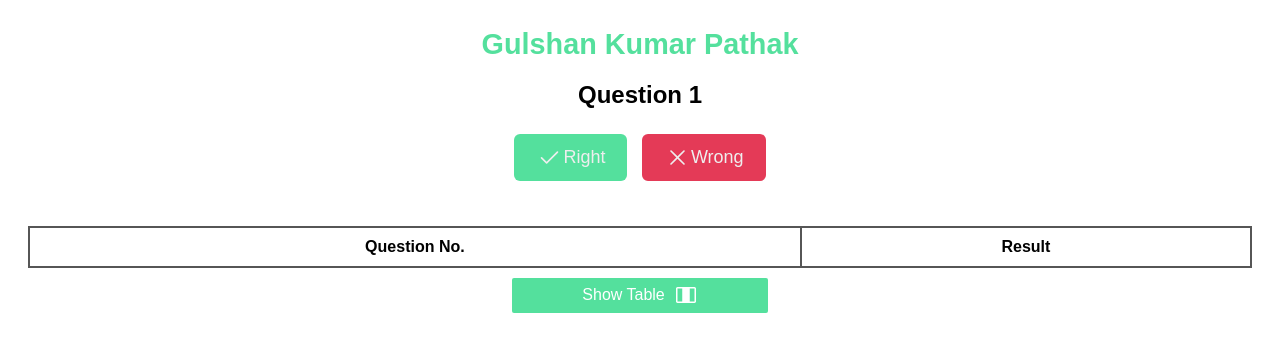
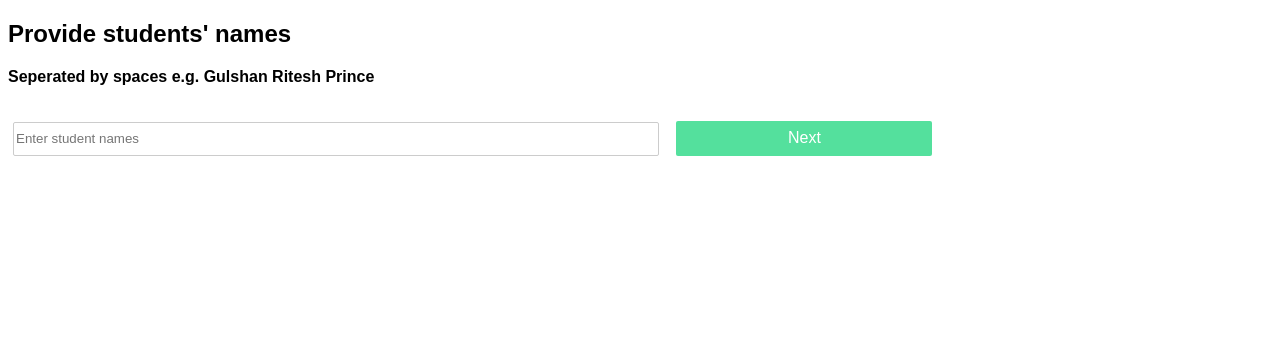
Before and after one commit to Gulshan99d/Mark_MCQ, a plain HTML site: page index.html in a window 1280 px wide. Drawn offline with Linux system fonts and the light colour scheme.

Commit message:
Update index.html for student name

```diff
--- a/index.html
+++ b/index.html
@@ -10,17 +10,26 @@
 </head>
 
 <body>
+  <div class="infoView">
+    <h2>Provide students' names</h2>
+    <p>Seperated by spaces e.g. Gulshan Ritesh Prince</p>
+    <div class="inputs">
+      <input type="text" id="studentInput" placeholder="Enter student names" />
+      <button class="next submit" type="submit">Next</button>
+    </div>
+    <ul id="studentList"></ul>
+  </div>
 
-  <div class="container">
+  <div class="container hidden">
     <div type="text" id="studentName"></div>
     <h2 class="question" id="questionNumber">Question 1</h2>
     <div class="buttons">
-      <button id="right" onclick="markAnswer('Right')">
+      <button id="right">
         <svg viewBox="0 0 48 48" xmlns="http://www.w3.org/2000/svg" height="1.5em" width="1.5em">
           <path fill="currentColor"
                                                                                                                                   d="M18.9 35.1q-.3 0-.55-.1-.25-.1-.5-.35L8.8 25.6q-.45-.45-.45-1.1 0-.65.45-1.1.45-.45 1.05-.45.6 0 1.05.45l8 8 18.15-18.15q.45-.45 1.075-.45t1.075.45q.45.45.45 1.075T39.2 15.4L19.95 34.65q-.25.25-.5.35-.25.1-.55.1Z" />
         </svg>Right</button>
-      <button id="wrong" onclick="markAnswer('Wrong')">
+      <button id="wrong">
         <svg viewBox="0 0 48 48" xmlns="http://www.w3.org/2000/svg" height="1.5em" width="1.5em">
           <path fill="currentColor"
                                                                                                                                   d="M24 26.1 13.5 36.6q-.45.45-1.05.45-.6 0-1.05-.45-.45-.45-.45-1.05 0-.6.45-1.05L21.9 24 11.4 13.5q-.45-.45-.45-1.05 0-.6.45-1.05.45-.45 1.05-.45.6 0 1.05.45L24 21.9l10.5-10.5q.45-.45 1.05-.45.6 0 1.05.45.45.45.45 1.05 0 .6-.45 1.05L26.1 24l10.5 10.5q.45.45.45 1.05 0 .6-.45 1.05-.45.45-1.05.45-.6 0-1.05-.45Z" />
@@ -29,7 +38,7 @@
     </div>
 
     <div class="tableWrapper">
-      <table id="resultsTable">
+      <table id="resultsTable" class="hidden">
         <thead>
           <tr>
             <th>Question No.</th>
@@ -40,7 +49,7 @@
       </table>
     </div>
 
-    <button id="continueBtn" class="hidden submit" onclick="continueMarking()">Continue
+    <button id="continueBtn" class="hidden submit">Continue
       &nbsp;
       <svg viewBox="0 0 48 48" xmlns="http://www.w3.org/2000/svg" height="1.5em" width="1.5em">
         <path fill="currentColor"
@@ -48,7 +57,7 @@
       </svg>
     </button>
 
-    <button id="edit" class="hidden submit" onclick="ToggleEdit()">Edit Marks
+    <button id="edit" class="hidden submit">Edit Marks
       &nbsp;
       <svg viewBox="0 0 48 48" xmlns="http://www.w3.org/2000/svg" height="1.5em" width="1.5em">
         <path fill="currentColor"
@@ -56,14 +65,14 @@
       </svg>
     </button>
 
-    <button id="downloadBtn" class="hidden submit" onclick="downloadResults()">Download
+    <button id="downloadBtn" class="hidden submit">Download
       &nbsp;
       <svg viewBox="0 0 48 48" xmlns="http://www.w3.org/2000/svg" height="1.5em" width="1.5em">
         <path fill="currentColor"
                                                                                                                                 d="m22.4 21.95-3.25-3.2q-.4-.4-1.025-.375-.625.025-1.025.425-.45.45-.45 1.05 0 .6.45 1.05l5.7 5.75q.4.45 1.025.425.625-.025 1.075-.425l5.85-5.8q.4-.4.375-1.025Q31.1 19.2 30.7 18.8q-.45-.45-1.05-.45-.6 0-1.05.45l-3.2 3.15v-8.5q0-.6-.45-1.025Q24.5 12 23.9 12q-.65 0-1.075.425-.425.425-.425 1.075ZM15.5 34h17.05q.6 0 1.025-.45Q34 33.1 34 32.5q0-.65-.425-1.075Q33.15 31 32.5 31H15.45q-.6 0-1.025.45Q14 31.9 14 32.5q0 .65.425 1.075Q14.85 34 15.5 34ZM24 44q-4.25 0-7.9-1.525-3.65-1.525-6.35-4.225-2.7-2.7-4.225-6.35Q4 28.25 4 24q0-4.2 1.525-7.85Q7.05 12.5 9.75 9.8q2.7-2.7 6.35-4.25Q19.75 4 24 4q4.2 0 7.85 1.55Q35.5 7.1 38.2 9.8q2.7 2.7 4.25 6.35Q44 19.8 44 24q0 4.25-1.55 7.9-1.55 3.65-4.25 6.35-2.7 2.7-6.35 4.225Q28.2 44 24 44Z" />
       </svg>
     </button>
-    <button id="showTable" class="submit" onclick="showTable()">Show Table
+    <button id="showTable" class="submit">Show Table
       &nbsp;
       <svg viewBox="0 0 48 48" xmlns="http://www.w3.org/2000/svg" height="1.5em" width="1.5em">
         <path fill="currentColor"
```
